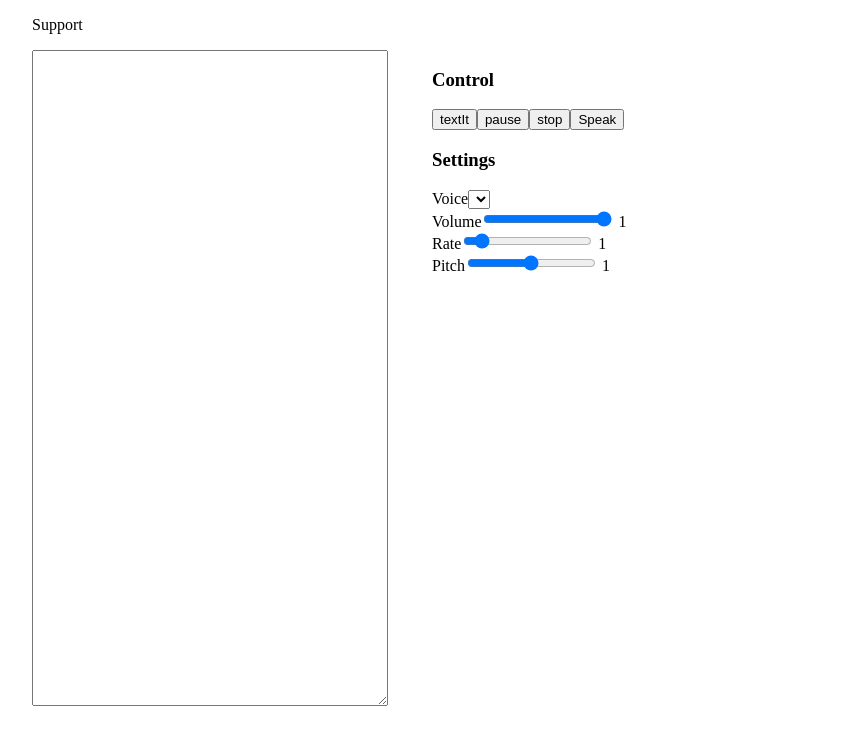
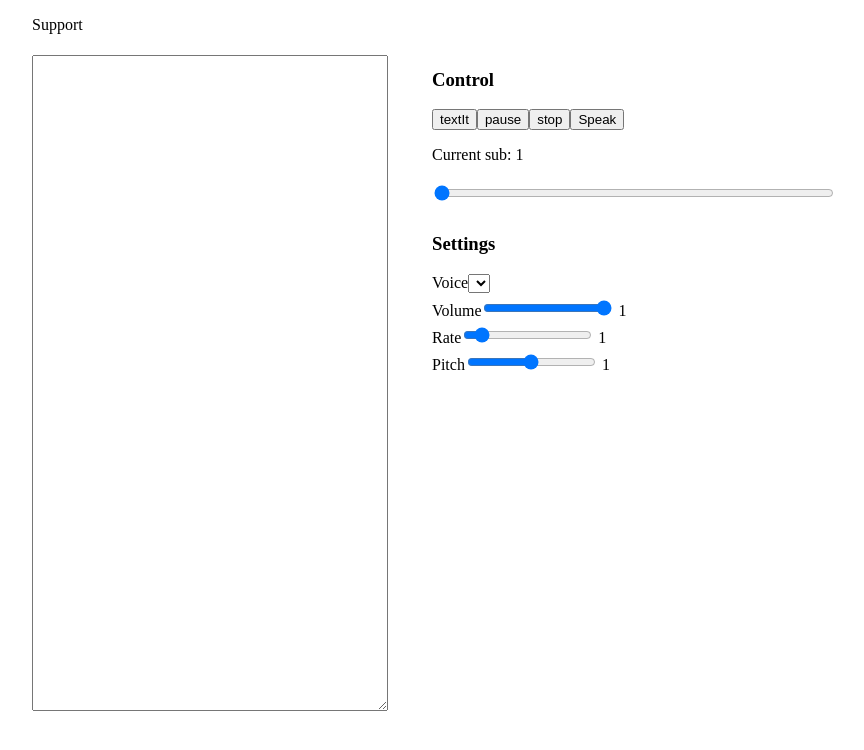
Before and after one commit to hasan42/ng-srt-tts, an Angular app: page / in a window 1280 px wide. Shown: the top 750 px of the page, without its empty margins (208-1072 px from the left). Built offline with nearby package versions, Linux system fonts and the light colour scheme.

Commit message:
add timline

```diff
--- a/src/app/wrap/wrap.component.html
+++ b/src/app/wrap/wrap.component.html
@@ -4,7 +4,11 @@
     <div class="row">
       <div class="col">
         <div class="option">
-          <textarea [(ngModel)]="form.text" name="text" #text="ngModel" x-webkit-speech></textarea>
+          <textarea [(ngModel)]="form.text"
+                    name="text"
+                    #text="ngModel"
+                    x-webkit-speech
+                    (change)="textIt()"></textarea>
         </div>
       </div>
       <div class="col">
@@ -16,10 +20,46 @@
           <button (click)="stop()">stop</button>
           <button (click)="play()">Speak</button>
         </div>
+        <div class="option">
+          <p>Current sub: {{form.timeline + 1}}</p>
+          <div class="range">
+            <input type="range"
+                   min="0"
+                   [max]="textArr.length - 1"
+                   step="1"
+                   list="tickmarks"
+                   name="timeline"
+                   [(ngModel)]="form.timeline"
+                   #timeline="ngModel"
+                   (change)="onChangeTimeline($event.target.value)"
+                   [value]="form.timeline">
+            <datalist id="tickmarks">
+              <ng-container *ngFor="let tick of textArr; index as i; first as first; last as last">
+                <option [value]="tick.id">
+              </ng-container>
+
+
+              <!-- <option value="0" label="0%">
+              <option value="10">
+              <option value="20">
+              <option value="30">
+              <option value="40">
+              <option value="50" label="50%">
+              <option value="60">
+              <option value="70">
+              <option value="80">
+              <option value="90">
+              <option value="100" label="100%"> -->
+            </datalist>
+          </div>
+        </div>
         <h3>Settings</h3>
         <div class="option">
           <label for="voice">Voice</label>
-          <select [(ngModel)]="form.voice" #voice="ngModel" name="voice" (change)="onChangeVoice($event.target.value)">
+          <select [(ngModel)]="form.voice"
+                  #voice="ngModel"
+                  name="voice"
+                  (change)="onChangeVoice($event.target.value)">
             <ng-container *ngFor="let voice of voices; index as i; first as first; last as last">
               <option [value]="voice.name">{{voice.name}}</option>
             </ng-container>
@@ -27,17 +67,38 @@
         </div>
         <div class="option">
           <label for="volume">Volume</label>
-          <input type="range" min="0" max="1" step="0.1" name="volume" [(ngModel)]="form.volume" #volume="ngModel" [value]="1">
+          <input type="range"
+                 min="0"
+                 max="1"
+                 step="0.1"
+                 name="volume"
+                 [(ngModel)]="form.volume"
+                 #volume="ngModel"
+                 [value]="1">
           {{form.volume}}
         </div>
         <div class="option">
           <label for="rate">Rate</label>
-          <input type="range" min="0.1" max="10" step="0.1" name="rate" [(ngModel)]="form.rate" #rate="ngModel" [value]="1">
+          <input type="range"
+                 min="0.1"
+                 max="10"
+                 step="0.1"
+                 name="rate"
+                 [(ngModel)]="form.rate"
+                 #rate="ngModel"
+                 [value]="1">
           {{form.rate}}
         </div>
         <div class="option">
           <label for="pitch">Pitch</label>
-          <input type="range" min="0" max="2" step="0.1" name="pitch" [(ngModel)]="form.pitch" #pitch="ngModel" [value]="1">
+          <input type="range"
+                 min="0"
+                 max="2"
+                 step="0.1"
+                 name="pitch"
+                 [(ngModel)]="form.pitch"
+                 #pitch="ngModel"
+                 [value]="1">
           {{form.pitch}}
         </div>
       </div>
--- a/src/app/wrap/wrap.component.scss
+++ b/src/app/wrap/wrap.component.scss
@@ -10,9 +10,36 @@
   flex-basis: 50%;
 }
 .option {
+  margin: 5px 0;
   textarea {
     display: block;
     width: calc(100% - 50px);
     height: calc(100vh - 150px);
   }
 }
+.range {
+  position: relative;
+
+  input[type="range"] {
+    width: 100%;
+  }
+
+  datalist {
+    display: flex;
+    justify-content: space-between;
+    height: auto;
+    overflow: hidden;
+    margin-top: 6px;
+    option {
+      padding: 0;
+      // &:before {
+      //   content: '';
+      //   display: block;
+      //   width: 0;
+      //   height: auto;
+      //   padding-left: 3px;
+      //   text-indent: 0;
+      // }
+    }
+  }
+}
--- a/src/app/wrap/wrap.component.ts
+++ b/src/app/wrap/wrap.component.ts
@@ -17,6 +17,7 @@ export class WrapComponent implements OnInit {
   form = {
     text: null,
     voice: null,
+    timeline: null,
     volume: 1,
     rate: 1,
     pitch: 1
@@ -27,6 +28,8 @@ export class WrapComponent implements OnInit {
   current: number = 0;
 
   timer: any = null;
+
+  timelineChange: boolean = false;
 
   constructor() {
     if ('speechSynthesis' in window) {
@@ -51,13 +54,27 @@ export class WrapComponent implements OnInit {
   onChangeVoice(voice){
     this.form.voice = voice
   }
+  onChangeTimeline(timeline){
+    this.timelineChange = true
+    this.form.timeline = timeline
+    // console.log(this.form);
+  }
 
   speak(nowmsg) {
-    this.current = nowmsg;
+    // console.log(this.form);
+    let delay = null;
+    if(this.timelineChange){
+      delay = 0;
+      this.timelineChange = false;
+      this.current = Number(this.form.timeline);
+    }else{
+      delay = this.textArr[this.current].time.delay / this.form.rate;
+      this.current = nowmsg;
+    }
+    // console.log(this.current, delay);
     this.msg = 'current: ' + this.current
     let msg = new SpeechSynthesisUtterance();
 
-    let delay = this.textArr[this.current].time.delay / this.form.rate;
 
     msg.text = this.textArr[this.current].text;
     msg.volume = this.form.volume;
@@ -121,8 +138,9 @@ export class WrapComponent implements OnInit {
         newArr.push(obj);
       }
     });
-      console.log(newArr);
+      // console.log(newArr);
     this.textArr = newArr;
+    // console.log(this.form);
   }
 
   play() {
```
